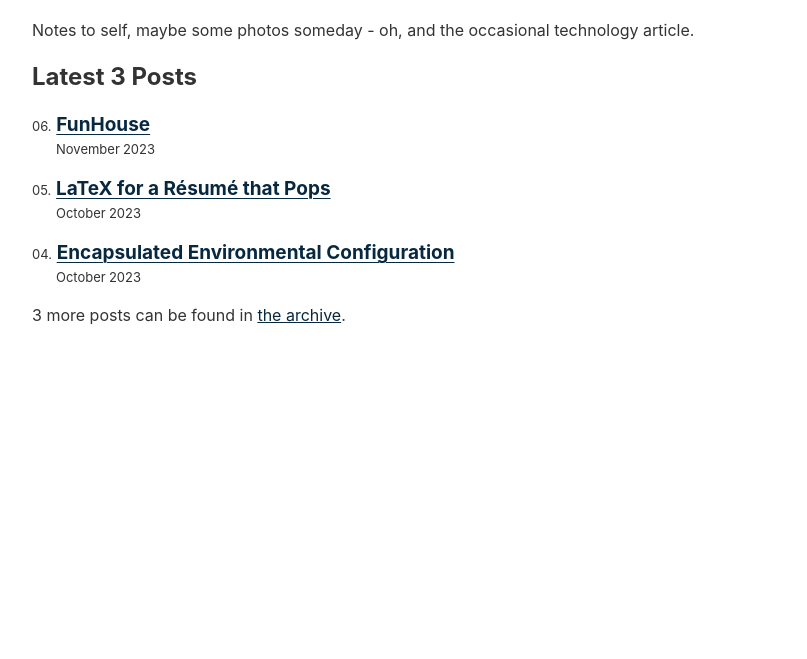
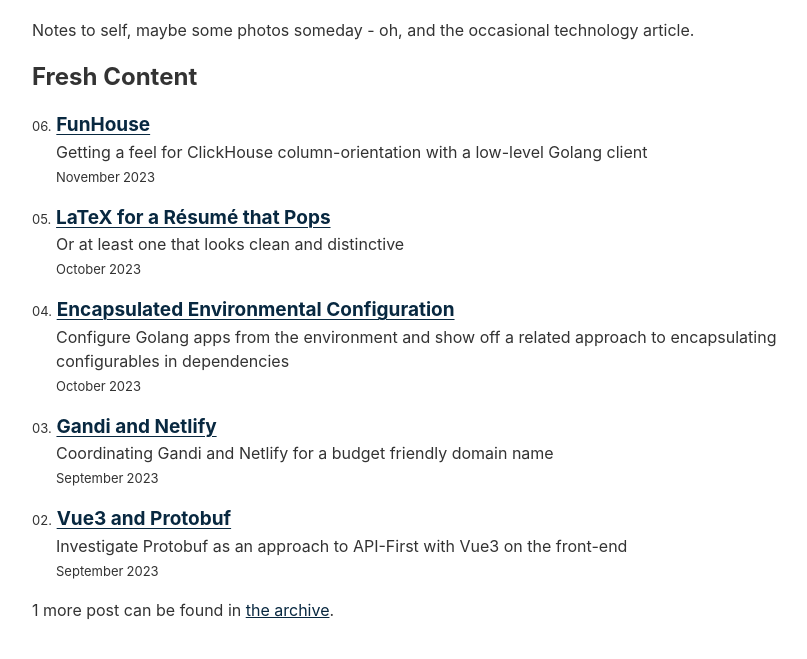
Before and after one commit to clarktrimble/ba-blog, an Eleventy site: page content/index.njk in a window 1280 px wide. Shown: the part 115-774 px from the top of the page, without its empty margins (224-1031 px from the left). Built offline with nearby package versions, Linux system fonts and the light colour scheme; Eleventy itself is replaced by a stand-in of ours; some packages are replaced by stand-ins of ours; files that its build step writes are made by us from their sources.

Commit message:
add post descriptions to list

````diff
--- a/_includes/postslist.njk
+++ b/_includes/postslist.njk
@@ -3,7 +3,10 @@
 {% for post in postslist | reverse %}
 	<li class="postlist-item{% if post.url == url %} postlist-item-active{% endif %}">
 		<a href="{{ post.url }}" class="postlist-link">{% if post.data.title %}{{ post.data.title }}{% else %}<code>{{ post.url }}</code>{% endif %}</a>
-		<time class="postlist-date" datetime="{{ post.date | htmlDateString }}">{{ post.date | readableDate("LLLL yyyy") }}</time>
+    <div>
+      <div>{{ post.data.description }}</div>
+		  <time class="postlist-date" datetime="{{ post.date | htmlDateString }}">{{ post.date | readableDate("LLLL yyyy") }}</time>
+    </div>
 	</li>
 {% endfor %}
 </ol>
--- a/content/blog/encapsulated-env-cfg.md
+++ b/content/blog/encapsulated-env-cfg/index.md
@@ -1,36 +1,15 @@
 ---
 title: Encapsulated Environmental Configuration
-description: Exporing the upside of envconfig in Golang.
+description: Configure Golang apps from the environment and show off a related approach to encapsulating configurables in dependencies
 date: 2023-10-19
 tags:
   - golang
 layout: layouts/post.njk
 ---
 
+{% image "./envconfig-diagram.png", "Config Diagram" %}
+
 In this post we'll take a look at passing configuration via environmental variables and an approach to encapsulating configuration in Golang.
-
-```
-
-┌─────────────────┐                   ┌────────────────────────────────┐
-│ package one     │                   │ package main                   │
-│                 │                   │                                │
-│ Config{         ├──────────────────►│ Config{                        │
-│  Port: int      │                   │  One: *one.Config              │
-│ }               │     ┌────────────►│  Two: *two.Config              │
-│                 │     │             │  DryRun: bool                  │
-└─────────────────┘     │             │ }                              │
-                        │             │                                │
-                        │             │ envconfig.Process("pfx", &cfg) │
-┌─────────────────┐     │             └────────────────────────────────┘
-│ package two     │     │
-│                 │     │
-│ Config{         ├─────┘                Usage:
-│  User: string   │                      KEY                TYPE
-│ }               │                      PFX_DRYRUN         Bool
-│                 │                      PFX_ONE_PORT       Integer
-└─────────────────┘                      PFX_TWO_USER       String
-
-```
 
 ## Configuration via Environment
 
--- a/content/blog/funhouse/index.md
+++ b/content/blog/funhouse/index.md
@@ -1,6 +1,6 @@
 ---
 title: FunHouse
-description: ClickHouse and Low-Level Golang
+description: Getting a feel for ClickHouse column-orientation with a low-level Golang client
 date: 2023-11-08
 tags:
   - golang
@@ -8,9 +8,9 @@ tags:
 layout: layouts/post.njk
 ---
 
+{% image "./clickhouse.png", "Abstract Columns" %}
+
 In this post we'll take a look at ClickHouse and explore it's columnar nature via Golang.
-
-{% image "./clickhouse.png", "Abstract Columns" %}
 
 ## ClickHouse
 
@@ -39,7 +39,7 @@ A quote from their "Why so fast?" page:
 ### Column Oriented
 
 Many aspects contributing to the performance talked up by ClickHouse are beyond the scope of this post, and "column-oriented" is in the tag-line and therefore likely to be a heavy hitter.
-Columns of a table are stored apart from each other, which allows for better compression and so forth.
+Columns of a table are stored apart from each other, which allows for better compression, only reading columns of interest, and so forth.
 
 Where column-oriented started to click for me was in a gem of an article about [sparse primary indexes](https://clickhouse.com/docs/en/optimize/sparse-primary-indexes).
 In describing how the primary and secondary indexes behave, one is necessarily exposed to the granular, or blocky, nature of how data is written and read.
--- a/content/blog/gandi-and-netlify/index.md
+++ b/content/blog/gandi-and-netlify/index.md
@@ -1,6 +1,6 @@
 ---
 title: Gandi and Netlify
-description: The domain name system is your friend.
+description: Coordinating Gandi and Netlify for a budget friendly domain name
 date: 2023-09-26
 tags:
   - blog
--- a/content/blog/latex-cv/index.md
+++ b/content/blog/latex-cv/index.md
@@ -1,15 +1,15 @@
 ---
 title: LaTeX for a Résumé that Pops
-description: "Or at least looks pretty good."
+description: "Or at least one that looks clean and distinctive"
 date: 2023-10-26
 tags:
   - notes to self
 layout: layouts/post.njk
 ---
 
+{% image "./gutenberg.png", "LaTex sample output" %}
+
 Just a quick post so I'll never forget, or at least not lose the source, again :/
-
-{% image "./gutenberg.png", "LaTex sample output" %}
 
 ## TL;DR
 
--- a/content/blog/vue3-and-protobuf/index.md
+++ b/content/blog/vue3-and-protobuf/index.md
@@ -1,6 +1,6 @@
 ---
 title: Vue3 and Protobuf
-description: Circa September 2023
+description: Investigate Protobuf as an approach to API-First with Vue3 on the front-end
 date: 2023-09-23
 tags:
   - golang
--- a/content/index.njk
+++ b/content/index.njk
@@ -3,11 +3,12 @@ layout: layouts/home.njk
 eleventyNavigation:
   key: Home
   order: 1
-numberOfLatestPostsToShow: 3
+numberOfLatestPostsToShow: 5
 ---
 {% set postsCount = collections.posts | length %}
 {% set latestPostsCount = postsCount | min(numberOfLatestPostsToShow) %}
-<h2>Latest {{ latestPostsCount }} Post{% if latestPostsCount != 1 %}s{% endif %}</h2>
+
+<h2>Fresh Content</h2>
 
 {% set postslist = collections.posts | head(-1 * numberOfLatestPostsToShow) %}
 {% set postslistCounter = postsCount %}
````
Also changed, not shown: notes/asciiflow.txt (added, +23 -0 lines), public/css/index.css (+22 -0 lines), content/blog/encapsulated-env-cfg/envconfig-diagram.png (added).
